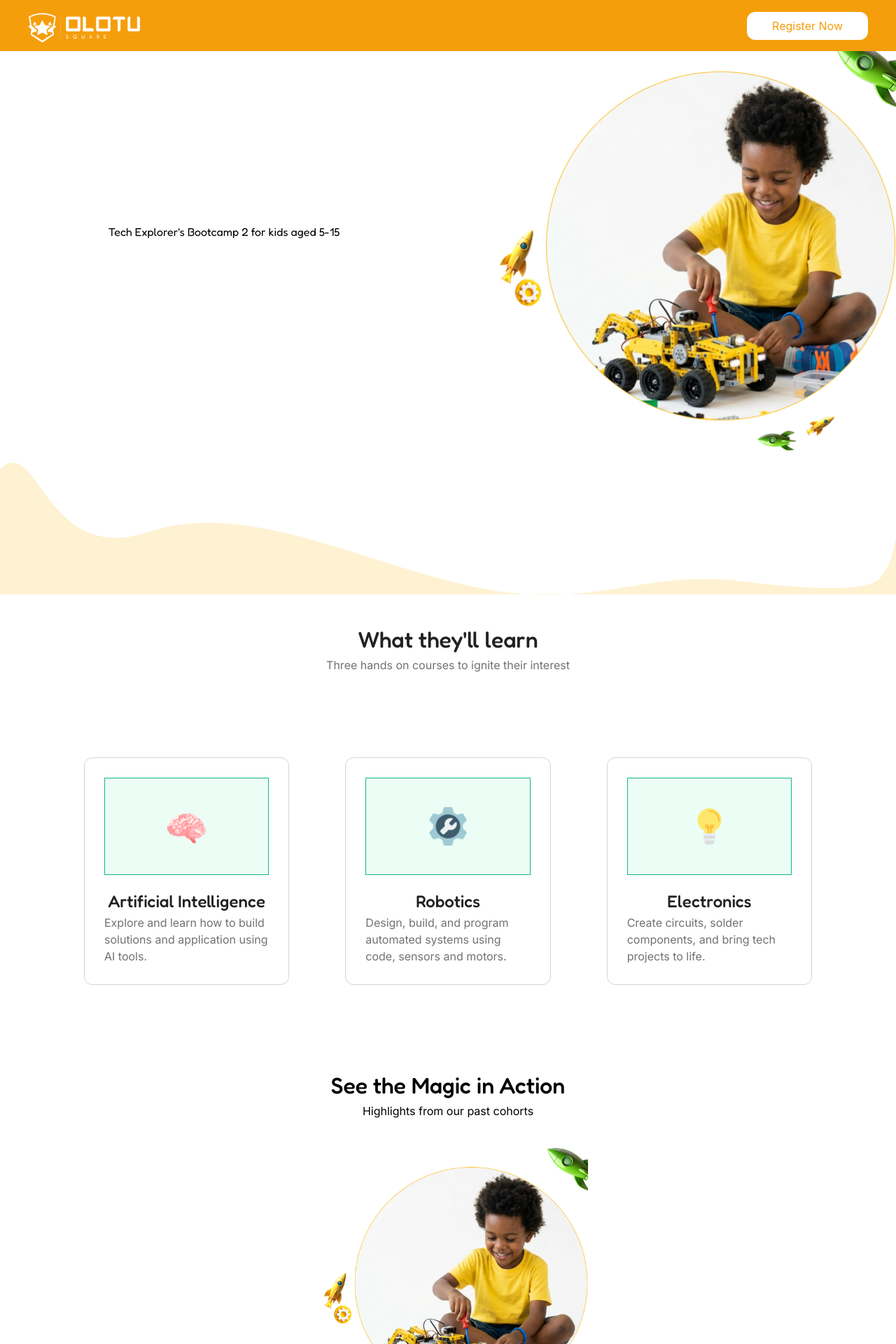
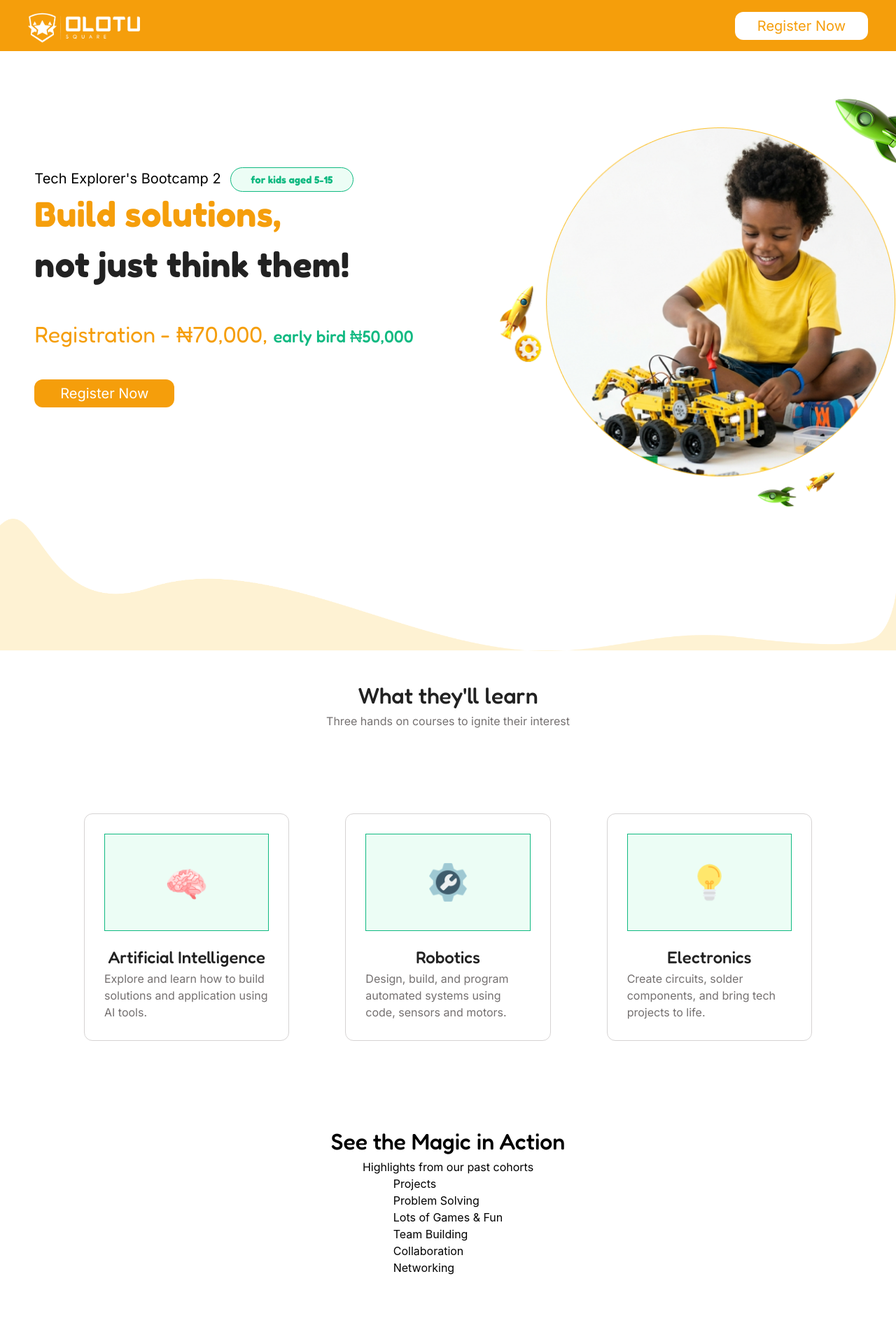
Before and after one commit to clementugomaliki-cpu/tech-explorer, a React (Vite) app: page / in a window 1280 px wide. Shown: the top 1920 px of the page at 70% size. After the commit the page ends 1823 px from the top, so only its background shows below. Built offline with nearby package versions, Linux system fonts and the light colour scheme.

Commit message:
merge files with partner

```diff
--- a/src/App.jsx
+++ b/src/App.jsx
@@ -1,12 +1,12 @@
+import React from 'react'
 import TechKidsCourses from './Components/TechKidsCourses';
+
 import logo from "./images/olotuLogo.png";
 import profileImage from "./images/right-grid-boy-photo.png"
 import rectangleImage from "./images/Rectangle.png";
 import brainImage from "./images/brain.png";
 import settingsIcon from "./images/settings.png";
 import bulbImage from "./images/light-bulb.png";
-import Form from "./Form";
-
 
 function App() {
   const coursesCard = [
@@ -18,17 +18,16 @@ function App() {
     <div>
       <div className='bg-[#F59E0B] flex justify-between items-center fixed top-0 right-0 left-0'>
         <div>
-          <img src={logo} alt="olotu square logo" className="w-50 py-3 pl-10" />
+          <img src={logo} alt="olotu square logo" className='w-50 py-3 pl-10'/>
         </div>
-        <button className="bg-white text-[#F59E0B] mr-10 px-9 cursor-pointer rounded-xl h-10">
-          Register Now
-        </button>
+        <button className='bg-white text-[#F59E0B] mr-10 px-8 text-[20px] cursor-pointer rounded-xl font-inter h-10'>Register Now</button>
       </div>
-      <div className="grid grid-cols-2">
-        <div className="flex items-center justify-center">
-          <p className="font-fredoka">
-            Tech Explorer's Bootcamp 2 <span>for kids aged 5-15</span>
-          </p>
+      <div className='grid grid-cols-2 mt-20'>
+        <div className='flex flex-col justify-center mx-auto'>
+         <div className='flex items-center'><p className='font-inter text-[20px]'>Tech Explorer's Bootcamp 2 <span className='bg-[#ECFDF5] text-[#10B981] font-fredoka-one text-[14px] ml-2 px-7 py-2 border border-[#10B981] rounded-3xl'>for kids aged 5-15</span></p></div>
+          <p className='text-[#F59E0B] font-fredoka-one text-[48px]'>Build solutions, <span className='font-fredoka-one text-[48px] block text-[#222222]'>not just think them!</span></p>
+          <p className='text-[#F59E0B] text-[32px] font-fredoka py-10'>Registration - ₦70,000, <span className='text-[#10B981] text-[24px] font-fredoka font-medium'>early bird ₦50,000</span></p>
+          <button className='bg-[#F59E0B] text-white font-inter w-50 px-8 text-[20px] cursor-pointer rounded-xl h-10'>Register Now</button>
         </div>
         <div className='flex justify-end items-center'>
           <img src={profileImage} alt="boy with toys" className='w-150' />
@@ -50,12 +49,16 @@ function App() {
         <h3 className='font-fredoka font-medium text-[32px]'>See the Magic in Action</h3>
         <p className='text-[16px] font-inter'>Highlights from our past cohorts</p>
         <div>
-          <img src={profileImage} alt="boy with toys" className="w-100" />
+          <p>Projects</p>
+          <p>Problem Solving</p>
+          <p>Lots of Games & Fun</p>
+          <p>Team Building</p>
+          <p>Collaboration</p>
+          <p>Networking</p>
         </div>
       </div>
-      <Form />
     </div>
-  );
+  )
 }
 
-export default App;
+export default App
```
